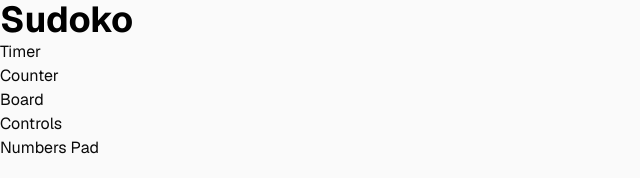
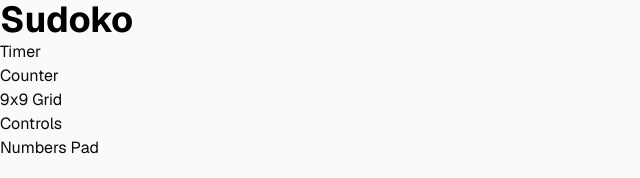
Before and after one commit to wesamAlsaleh/sudoko-f, a Next.js app: page / in a window 1280 px wide. Shown: the top 178 px of the page, without its empty margins (0-640 px from the left). Built offline with nearby package versions, Linux system fonts and the light colour scheme.

Commit message:
refactor: change the Board component name to Grid

```diff
--- a/app/page.tsx
+++ b/app/page.tsx
@@ -1,4 +1,4 @@
-import Board from "@/components/Board";
+import Board from "@/components/Grid";
 import BoardCard from "@/components/BoardCard";
 import Controls from "@/components/Controls";
 import NumbersPad from "@/components/NumbersPad";
--- a/components/Board.tsx
+++ /dev/null
@@ -1,5 +0,0 @@
-import React from "react";
-
-export default function Board() {
-  return <div>Board</div>;
-}
--- a/components/BoardCard.tsx
+++ b/components/BoardCard.tsx
@@ -1,10 +1,10 @@
 import React from "react";
-import Board from "./Board";
+import Grid from "./Grid";
 
 export default function BoardCard() {
   return (
     <div>
-      <Board />
+      <Grid />
     </div>
   );
 }
--- /dev/null
+++ b/components/Grid.tsx
@@ -0,0 +1,5 @@
+import React from "react";
+
+export default function Grid() {
+  return <div>9x9 Grid</div>;
+}
```
